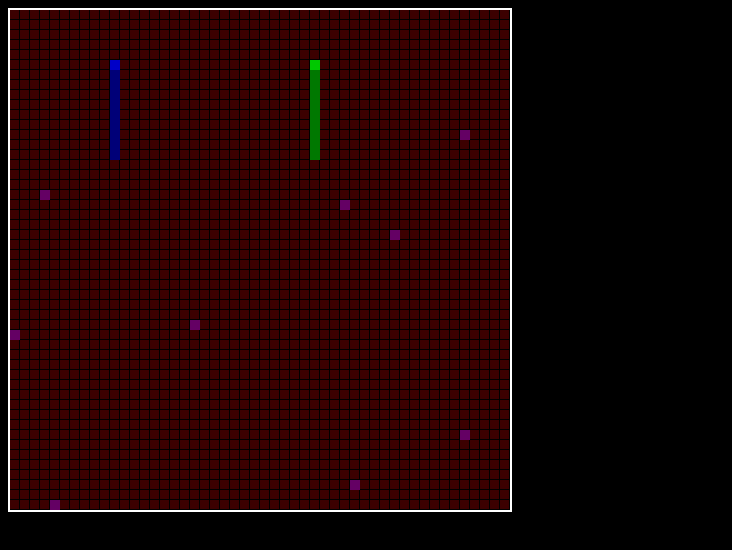
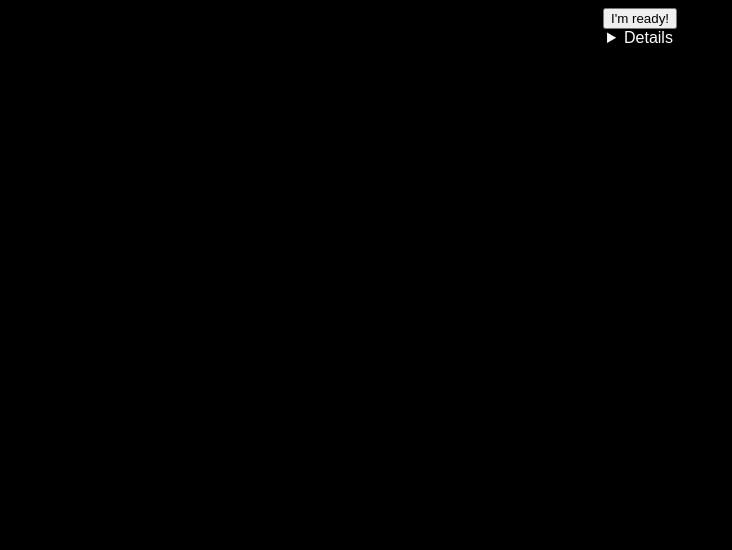
Before and after one commit to AGVtrop/squaron, a website: page src/index.html in a window 1280 px wide. Shown: the whole page, without its empty margins (0-732 px from the left). Drawn offline with Linux system fonts and the light colour scheme.

Commit message:
fixed bad inicialization; wokring version

```diff
--- a/src/index.html
+++ b/src/index.html
@@ -1,9 +1,26 @@
 <body>
     <style>
+* {text-align: center}
 body { background: black; color: white; font-family: sans-serif; }
+canvas {height: 97vh; aspect-ratio: 1 / 1; text-align: center;}
+div {text-align: center;}
     </style>
+
+    <div id=startPage>
+        <button id=startButton>I'm ready!</button>
+        <details>
+            <summary>Details</summary>
+            Two players
+        </details>
+    </div>
+
+
+
+
+
+
+
     <canvas id=canvas height=500 width=500 style="border: 2px solid white">
-
     </canvas>
     <script>
         function getRandomInt(max) {
@@ -39,7 +56,9 @@ body { background: black; color: white; font-family: sans-serif; }
                 d: 0,
                 t: tail,
                 c: controls,
-                cc: colors
+                cc: colors,
+                m: false, //not moved
+                k: false, //turned this turn
             };
             return p;
         }
@@ -58,26 +77,33 @@ body { background: black; color: white; font-family: sans-serif; }
                     p.x -= 1;
                     break;
             }
+            p.t[0].m = true;
             p.t.push(p.t.shift()); //move last tail square to first
+            p.t[0].m = false;
             p.t[0].x = p.x;
             p.t[0].y = p.y;
+            p.k = false;
 
         }
         function checkMove(p, fruits) {
+            if (p.x < 0 || p.y < 0 || p.x > playingFieldSize || p.y > playingFieldSize) {
+                endGame("out of bounds");
+            }
             for (var i = 0; i < fruits.length; i++) {
                 if (fruits[i].x == p.x && fruits[i].y == p.y) {
+                    console.log("YUM");
+                    p.t.push({x: p.x, y: p.y});
+                    p.t.push({x: p.x, y: p.y});
                     p.t.push({x: p.x, y: p.y});
                     fruits.splice(i, 1);
                 }
             }
             for (var i = 0; i < players.length; i++) {
                 var opponent = players[i];
-                if (p != opponent) {
-                    for (var j = 0; j < opponent.t.length; j++) {
+                for (var j = 0; j < opponent.t.length; j++) {
+                    if (opponent.t[j].m == true) { // make suer the segment hasnt been just made
                         if (opponent.t[j].x == p.x && opponent.t[j].y == p.y) {
-                            console.log("GAME OVER");
-                            running = false;
-                            cancelAnimationFrame(window.requestAnimationFrame());
+                            endGame("Game OVer");
                         }
                     }
                 }
@@ -94,27 +120,27 @@ body { background: black; color: white; font-family: sans-serif; }
         }
         function newFruit(fruits, fieldSideSize) {
             fruits.push({x:getRandomInt(fieldSideSize), y:getRandomInt(fieldSideSize)});
+            //console.log(fruits[fruits.length - 1].x, fruits[fruits.length - 1].y);
         }
+        function endGame(text){
+            console.log(text);
+            cancelAnimationFrame(window.requestAnimationFrame());
+
+        }
+
 
         const canvas = document.getElementById("canvas");
         const ctx = canvas.getContext("2d");
+        canvas.hidden = true;
 
-        const canvasSize = 500;
-        const squareSize = 10;
-        const squareFieldSize = canvasSize / squareSize;
-        let field = playingFieldInit(squareFieldSize , squareFieldSize);
-        let players = [];
-        players.push(newPlayer(30, 50, 0.1, 10, ["ArrowUp", "ArrowRight", "ArrowDown", "ArrowLeft"], {tail: "rgb(0 120 0)", head: "rgb(0 200 0)"}));
-        players.push(newPlayer(10, 50, 0.1, 10, ["w", "d", "s", "a"], {tail: "rgb(0 0 120)", head: "rgb(0 0 200)"}));
-        /*
-        for (var i = 0; i < 3; i++) {
-            players.push(newPlayer(i*10, 10, 0.1, 10));
-        }
-        */
-        //let player = newPlayer(10, 10, 0.1, 10);
-        let opponent = newPlayer(30, 30, 0.1, 10);
-        let fruits = [];
-        newFruit(fruits, squareFieldSize);
+
+        const startButton = document.getElementById("startButton");
+        startButton.addEventListener("click", (event) => {
+            var startPage = document.getElementById("startPage");
+            startPage.hidden = true;
+            canvas.hidden = false;
+            requestAnimationFrame(main);
+        });
 
         document.addEventListener("keydown", function(event) {
 
@@ -122,34 +148,13 @@ body { background: black; color: white; font-family: sans-serif; }
                 var player = players[i];
 
                 for (var j = 0; j < player.c.length; j++) {
-                    if (event.key == player.c[j]) {
-                        player.d = j;
+                    if (event.key == player.c[j] && player.k == false) {
+                        if ((j - 2 + 4) % 4 != player.d) { // make sure the snake doesnt make an istant u turn
+                            player.d = j;
+                            player.k = true;
+                        }
                     }
                 }
-                /*
-                switch(event.key) {
-                    case "ArrowUp":
-                    case "w":
-                    case "W":
-                        player.d = 0;
-                        break;
-                    case "ArrowRight":
-                    case "d":
-                    case "D":
-                        player.d = 1;
-                        break;
-                    case "ArrowDown":
-                    case "s":
-                    case "S":
-                        player.d = 2;
-                        break;
-                    case "ArrowLeft":
-                    case "a":
-                    case "A":
-                        player.d = 3;
-                        break;
-                }
-            */
             }
         });
         function clear(canvas, field, squareSize) {
@@ -164,17 +169,32 @@ body { background: black; color: white; font-family: sans-serif; }
         }
         function drawFruit(canvas, fruit, squareSize) {
             for (var i = 0; i < fruit.length; i++) {
+                //console.log(fruit[i]);
                 canvas.fillStyle = "rgb(100 0 100)";
                 canvas.fillRect(fruit[i].x * squareSize, fruit[i].y * squareSize, squareSize, squareSize);
 
             }
         }
 
-        let running = true;
-        console.log("runnnig");
+
+
+
+        let playingFieldSize = 50;
+        var canvasSize = 500;
+        var squareSize = canvasSize / playingFieldSize;
+        var squareFieldSize = canvasSize / squareSize;
+        let wrapAround = false;
+        let field = playingFieldInit(squareFieldSize , squareFieldSize);
+        let players = [];
+        players.push(newPlayer(Math.floor(playingFieldSize / 4), Math.floor(playingFieldSize * .8), 0.1, 10, ["ArrowUp", "ArrowRight", "ArrowDown", "ArrowLeft"], {tail: "rgb(0 120 0)", head: "rgb(0 200 0)"}));
+        //players.push(newPlayer(playingFieldSize / 4 * 3, playingFieldSize * .8, 0.1, 10, ["w", "d", "s", "a"], {tail: "rgb(0 0 120)", head: "rgb(0 0 200)"}));
+        let opponent = newPlayer(30, 30, 0.1, 10);
+        let fruits = [];
+
         let startTime;
         let time;
         let newFruitTimer = 0;
+
         function main(callTime) {
             startTime = startTime || callTime;
             clear(ctx, field, squareSize);
@@ -198,7 +218,10 @@ body { background: black; color: white; font-family: sans-serif; }
             requestAnimationFrame(main);
         };
 
-        if (running == true) {
-            requestAnimationFrame(main);
-        }
+
+
+
+
+
+
     </script>
```
Also changed, not shown: dist/index.html, dist/uri.txt.
